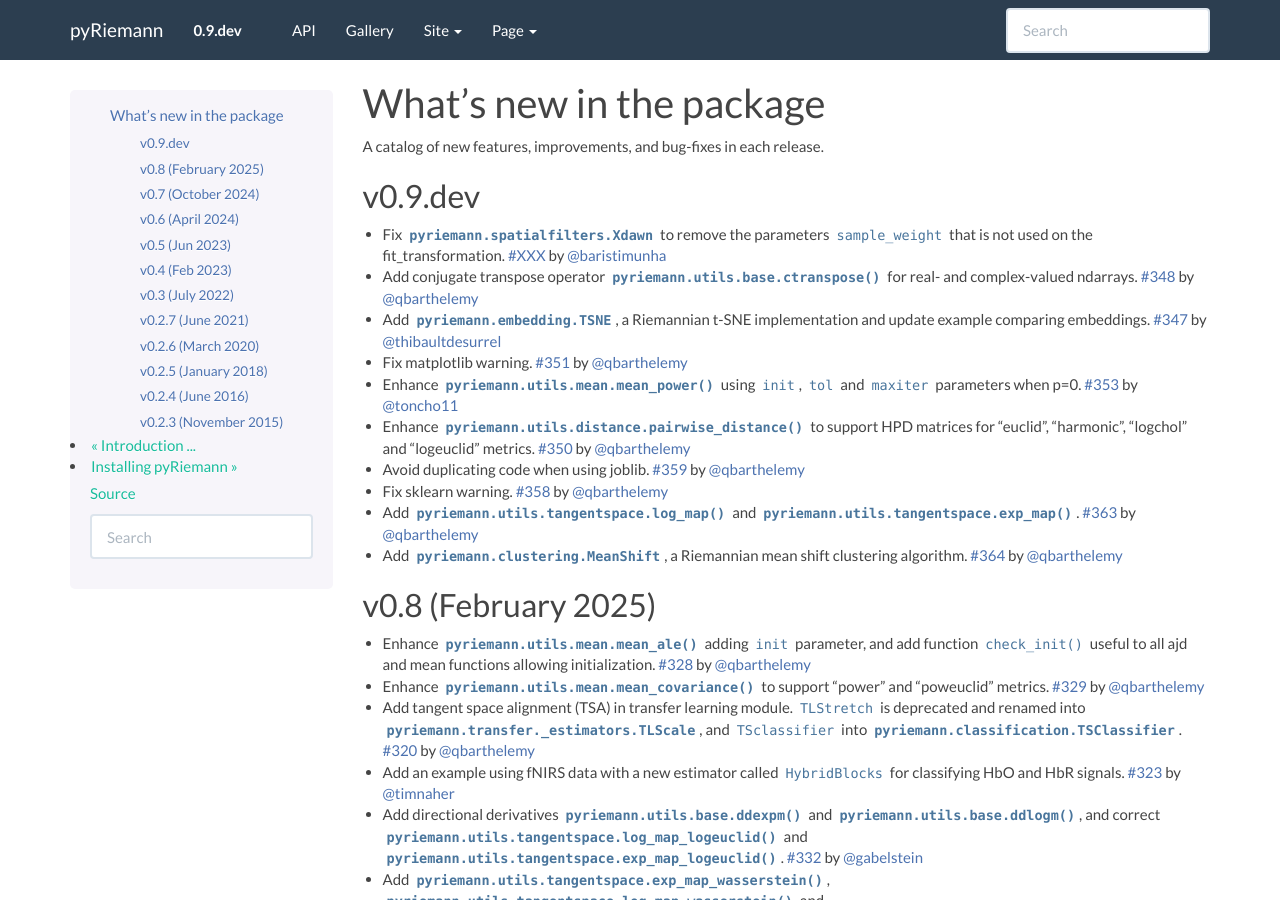
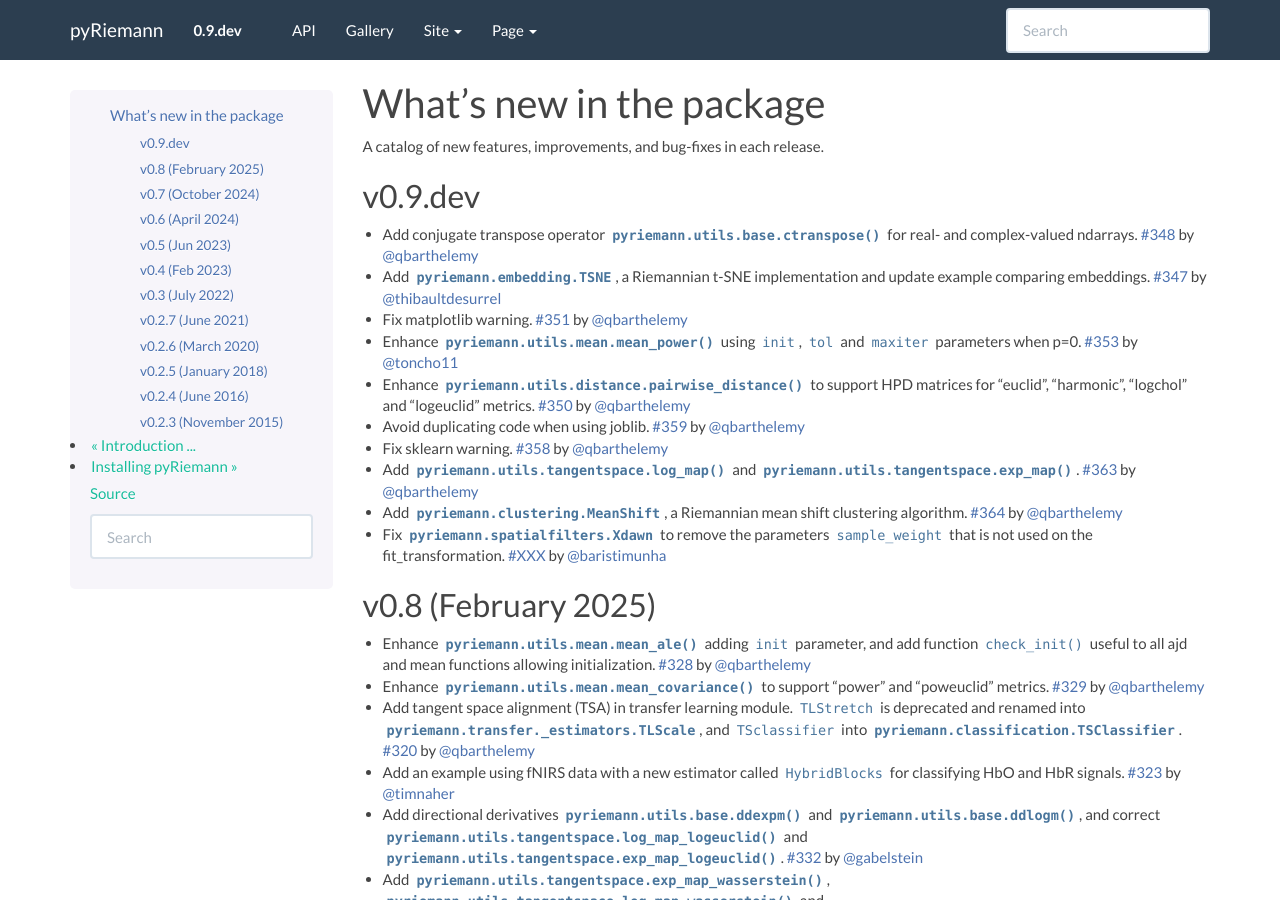
Before and after one commit to pyRiemann/pyRiemann, a Sphinx documentation site: the page built from doc/whatsnew.rst, in a window 1280 px wide and 900 px high. Built offline with Sphinx 7.4.7, drawn with Linux system fonts in a browser that asks for light colours; pages that are not in the unit, such as notebooks, are missing from menus; some of the changed lines change nothing that is shown.

Commit message:
changing order

```diff
--- a/doc/whatsnew.rst
+++ b/doc/whatsnew.rst
@@ -9,8 +9,6 @@ A catalog of new features, improvements, and bug-fixes in each release.
 
 v0.9.dev
 --------
-
-- Fix :class:`pyriemann.spatialfilters.Xdawn` to remove the parameters ``sample_weight`` that is not used on the fit_transformation. :pr:`XXX` by :user:`baristimunha`
 
 - Add conjugate transpose operator :func:`pyriemann.utils.base.ctranspose` for real- and complex-valued ndarrays. :pr:`348` by :user:`qbarthelemy`
 
@@ -29,6 +27,8 @@ v0.9.dev
 - Add :func:`pyriemann.utils.tangentspace.log_map` and :func:`pyriemann.utils.tangentspace.exp_map`. :pr:`363` by :user:`qbarthelemy`
 
 - Add :class:`pyriemann.clustering.MeanShift`, a Riemannian mean shift clustering algorithm. :pr:`364` by :user:`qbarthelemy`
+
+- Fix :class:`pyriemann.spatialfilters.Xdawn` to remove the parameters ``sample_weight`` that is not used on the fit_transformation. :pr:`XXX` by :user:`baristimunha`
 
 v0.8 (February 2025)
 --------------------
```
